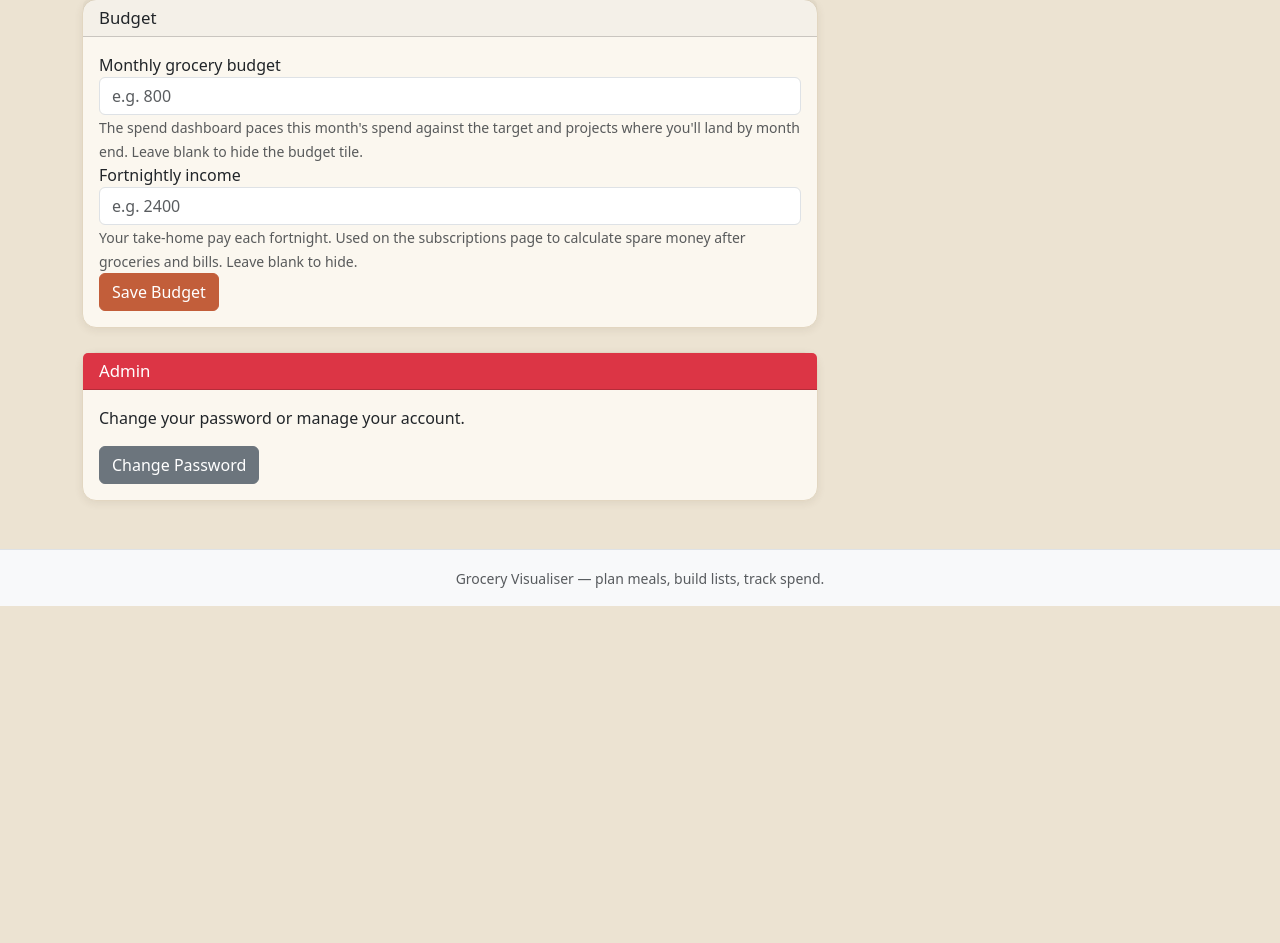
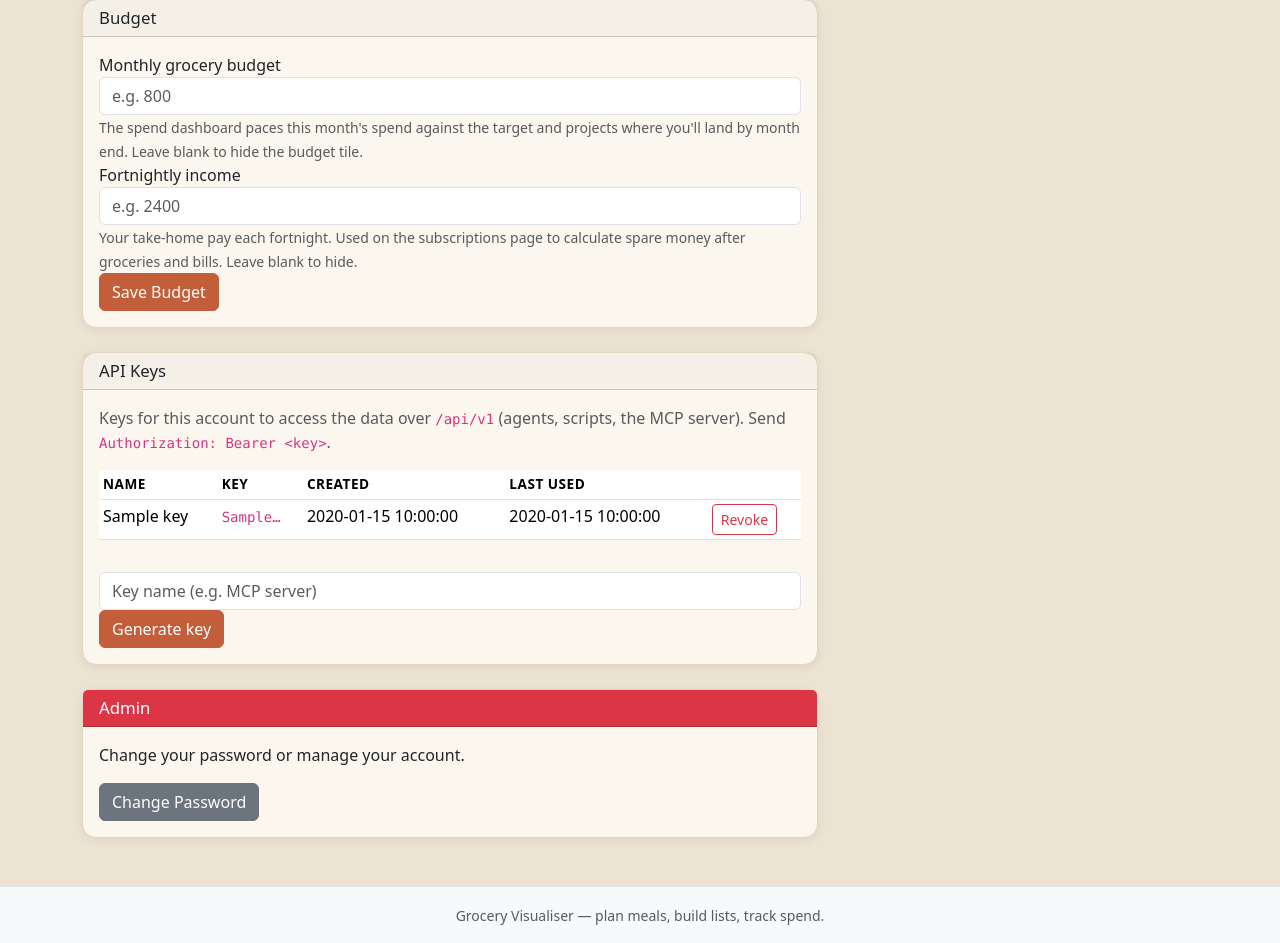
Before and after one commit to Deejpotter/groceries-spend-visualiser, a Flask app: page /settings in a window 1280 px wide. Shown: the part 1374-2317 px from the top of the page. Before the commit the page ends 1980 px from the top, so only its background shows below. Run offline with Flask 3, Linux system fonts and the light colour scheme; the visitor is signed in with stand-in values (Sample User, id 1); tables that the repository leaves empty hold one stand-in row (values such as "Sample post"); some libraries are stand-ins or nearby versions.

Commit message:
feat: per-account API keys for /api/v1, generated in Settings
- api_keys table (hash at rest, prefix for display); services/api_keys.py over explicit db handle

- Settings Admin: API Keys card with show-once key, last-used tracking, revoke

- require_api_key accepts user keys; legacy global mcp_api_key stays as fallback

- Fix flaky banksync background-sync teardown (name + join the thread)

- 13 new tests; suite 441 passed

```diff
--- a/database.py
+++ b/database.py
@@ -45,6 +45,17 @@ CREATE TABLE IF NOT EXISTS users (
     username TEXT UNIQUE NOT NULL,
     password_hash TEXT NOT NULL,
     created_at TIMESTAMP DEFAULT CURRENT_TIMESTAMP
+);
+
+CREATE TABLE IF NOT EXISTS api_keys (
+    id INTEGER PRIMARY KEY AUTOINCREMENT,
+    user_id INTEGER NOT NULL,
+    name TEXT NOT NULL DEFAULT 'default',
+    key_hash TEXT UNIQUE NOT NULL,
+    prefix TEXT NOT NULL,
+    created_at TIMESTAMP DEFAULT CURRENT_TIMESTAMP,
+    last_used_at TIMESTAMP,
+    FOREIGN KEY (user_id) REFERENCES users(id) ON DELETE CASCADE
 );
 
 CREATE TABLE IF NOT EXISTS settings (
@@ -286,7 +297,7 @@ def init_db() -> bool:
 
 # Tables reported by database_stats(), in a stable order.
 COUNTED_TABLES = (
-    "users", "ingredients", "recipes", "recipe_ingredients", "meal_rules",
+    "users", "api_keys", "ingredients", "recipes", "recipe_ingredients", "meal_rules",
     "meal_plan_entries", "shopping_list_items", "pantry_items", "purchases",
     "subscriptions", "import_batches", "import_staged_lines",
 )
--- a/routes/settings.py
+++ b/routes/settings.py
@@ -14,11 +14,20 @@ def settings():
     return render_template("settings.html", **_settings_values())
 
 
+def _current_user_id(db):
+    """The logged-in user's id, or None (e.g. a stale session)."""
+    row = db.execute("SELECT id FROM users WHERE username = ?",
+                     (session.get("username"),)).fetchone()
+    return row["id"] if row else None
+
+
 def _settings_values():
     """Current settings as template values (overridable with submitted input)."""
     from services.bank_import import DEFAULT_MERCHANT_PATTERNS
     plan_start, plan_end = get_plan_dates()
     default_patterns = "\n".join(f"{k}={n}" for k, n in DEFAULT_MERCHANT_PATTERNS)
+    user_id = _current_user_id(get_db())
+    from services.api_keys import list_keys
     return {
         "plan_start": plan_start,
         "plan_end": plan_end,
@@ -28,6 +37,8 @@ def _settings_values():
         "bank_merchant_patterns": get_setting("bank_merchant_patterns") or default_patterns,
         "monthly_budget": get_setting("monthly_budget", ""),
         "fortnightly_income": get_setting("fortnightly_income", ""),
+        "api_keys": list_keys(get_db(), user_id) if user_id else [],
+        "new_api_key": None,
         "errors": None,
         "error_form": None,
     }
@@ -161,6 +172,45 @@ def save():
     return redirect(url_for("settings.settings"))
 
 
+@settings_bp.route("/settings/api-keys", methods=["POST"])
+@login_required
+def api_key_create():
+    """Generate a per-account API key; the raw key is shown once."""
+    from services.api_keys import create_key
+    db = get_db()
+    user_id = _current_user_id(db)
+    if not user_id:
+        flash("Log in again to manage API keys.", "error")
+        return redirect(url_for("settings.settings"))
+    name = request.form.get("key_name", "").strip() or "default"
+    key = create_key(db, user_id, name)
+    values = _settings_values()
+    values["new_api_key"] = key
+    flash(f"API key “{key['name']}” created — copy it now, it won't be shown again.",
+          "success")
+    return render_template("settings.html", **values)
+
+
+@settings_bp.route("/settings/api-keys/<int:key_id>/revoke", methods=["POST"])
+@login_required
+def api_key_revoke(key_id):
+    """Revoke one of the account's API keys."""
+    from services.api_keys import revoke_key
+    from services.mutations import AgentError
+    db = get_db()
+    user_id = _current_user_id(db)
+    if not user_id:
+        flash("Log in again to manage API keys.", "error")
+        return redirect(url_for("settings.settings"))
+    try:
+        revoke_key(db, user_id, key_id)
+    except AgentError:
+        flash("That API key doesn't exist.", "error")
+        return redirect(url_for("settings.settings"))
+    flash("API key revoked.", "success")
+    return redirect(url_for("settings.settings"))
+
+
 @settings_bp.route("/settings/change-password", methods=["GET", "POST"])
 @login_required
 def change_password():
--- a/routes/spend.py
+++ b/routes/spend.py
@@ -78,7 +78,8 @@ def _maybe_auto_sync():
         finally:
             _banksync_lock.release()
 
-    threading.Thread(target=_run, daemon=True).start()
+    threading.Thread(target=_run, daemon=True,
+                     name="banksync-auto-sync").start()
 
 
 @spend_bp.route("/spend")
--- /dev/null
+++ b/services/api_keys.py
@@ -0,0 +1,75 @@
+"""Per-account API keys for /api/v1.
+
+Keys are random tokens shown once at creation; only a SHA-256 hash is
+stored. Verification is a hash lookup, so a leaked database doesn't leak
+access. The old single global key (the `mcp_api_key` setting) is still
+accepted as a fallback — see routes/api.py.
+"""
+
+import hashlib
+import secrets
+from typing import Dict, List, Optional
+
+KEY_PREFIX = "gx_"
+
+
+def generate_key() -> str:
+    """A new random API key in the same gx_ format as the CLI."""
+    return KEY_PREFIX + secrets.token_urlsafe(32)
+
+
+def hash_key(raw: str) -> str:
+    """SHA-256 hex of a raw key — what's stored and compared."""
+    return hashlib.sha256(raw.encode()).hexdigest()
+
+
+def create_key(db, user_id: int, name: str) -> Dict:
+    """Create a key for a user. Returns the row plus the raw key (show once)."""
+    from services.mutations import AgentError
+    name = (name or "").strip() or "default"
+    if not db.execute("SELECT 1 FROM users WHERE id = ?", (user_id,)).fetchone():
+        raise AgentError("not_found", "User not found.")
+    raw = generate_key()
+    cur = db.execute(
+        "INSERT INTO api_keys (user_id, name, key_hash, prefix) VALUES (?, ?, ?, ?)",
+        (user_id, name, hash_key(raw), raw[:12]),
+    )
+    db.commit()
+    return {"id": cur.lastrowid, "name": name, "prefix": raw[:12],
+            "key": raw}
+
+
+def list_keys(db, user_id: int) -> List[Dict]:
+    """A user's keys, newest first — hashes never leave the database."""
+    return [dict(r) for r in db.execute(
+        "SELECT id, name, prefix, created_at, last_used_at FROM api_keys"
+        " WHERE user_id = ? ORDER BY id DESC",
+        (user_id,),
+    )]
+
+
+def revoke_key(db, user_id: int, key_id: int) -> Dict:
+    """Delete one of a user's keys."""
+    from services.mutations import AgentError
+    cur = db.execute(
+        "DELETE FROM api_keys WHERE id = ? AND user_id = ?", (key_id, user_id))
+    db.commit()
+    if not cur.rowcount:
+        raise AgentError("not_found", "API key not found.")
+    return {"revoked": key_id}
+
+
+def verify_key(db, raw: str) -> Optional[int]:
+    """The user id for a valid raw key, else None. Touches last_used_at."""
+    if not raw:
+        return None
+    row = db.execute(
+        "SELECT id, user_id FROM api_keys WHERE key_hash = ?",
+        (hash_key(raw),),
+    ).fetchone()
+    if not row:
+        return None
+    db.execute("UPDATE api_keys SET last_used_at = CURRENT_TIMESTAMP WHERE id = ?",
+               (row["id"],))
+    db.commit()
+    return row["user_id"]
--- a/templates/settings.html
+++ b/templates/settings.html
@@ -1,5 +1,5 @@
 {% extends "base.html" %}
-{% from "_macros.html" import form_errors %}
+{% from "_macros.html" import csrf, form_errors, post_button %}
 
 {% block title %}Settings — Grocery Visualiser{% endblock %}
 
@@ -161,6 +161,53 @@
             </div>
         </div>
 
+        <div class="card mb-4">
+            <div class="card-header">
+                <h5>API Keys</h5>
+            </div>
+            <div class="card-body">
+                <p class="text-muted">
+                    Keys for this account to access the data over
+                    <code>/api/v1</code> (agents, scripts, the MCP server).
+                    Send <code>Authorization: Bearer &lt;key&gt;</code>.
+                </p>
+                {% if new_api_key %}
+                <div class="alert alert-success">
+                    <p class="mb-2"><strong>Copy your new key now — it won't be shown again:</strong></p>
+                    <p class="mb-0"><code>{{ new_api_key.key }}</code></p>
+                </div>
+                {% endif %}
+                {% if api_keys %}
+                <div class="table-responsive mb-3">
+                    <table class="table table-sm">
+                        <thead>
+                            <tr><th>Name</th><th>Key</th><th>Created</th><th>Last used</th><th></th></tr>
+                        </thead>
+                        <tbody>
+                            {% for k in api_keys %}
+                            <tr>
+                                <td>{{ k.name }}</td>
+                                <td><code>{{ k.prefix }}…</code></td>
+                                <td>{{ k.created_at }}</td>
+                                <td>{{ k.last_used_at or 'never' }}</td>
+                                <td>{{ post_button(url_for('settings.api_key_revoke', key_id=k.id), 'Revoke', confirm='Revoke this API key?') }}</td>
+                            </tr>
+                            {% endfor %}
+                        </tbody>
+                    </table>
+                </div>
+                {% else %}
+                <p class="text-muted">No API keys yet.</p>
+                {% endif %}
+                <form method="post" action="{{ url_for('settings.api_key_create') }}" class="form-inline">
+                    {{ csrf() }}
+                    <input type="text" class="form-control mr-2" id="key_name" name="key_name"
+                           placeholder="Key name (e.g. MCP server)" maxlength="60">
+                    <button type="submit" class="btn btn-primary">Generate key</button>
+                </form>
+            </div>
+        </div>
+
         <div class="card">
             <div class="card-header bg-danger text-white">
                 <h5>Admin</h5>
```
Also changed, not shown: routes/api.py (+16 -8 lines), tests/test_api_keys.py (added, +147 -0 lines), tests/test_banksync.py (+4 -0 lines).
